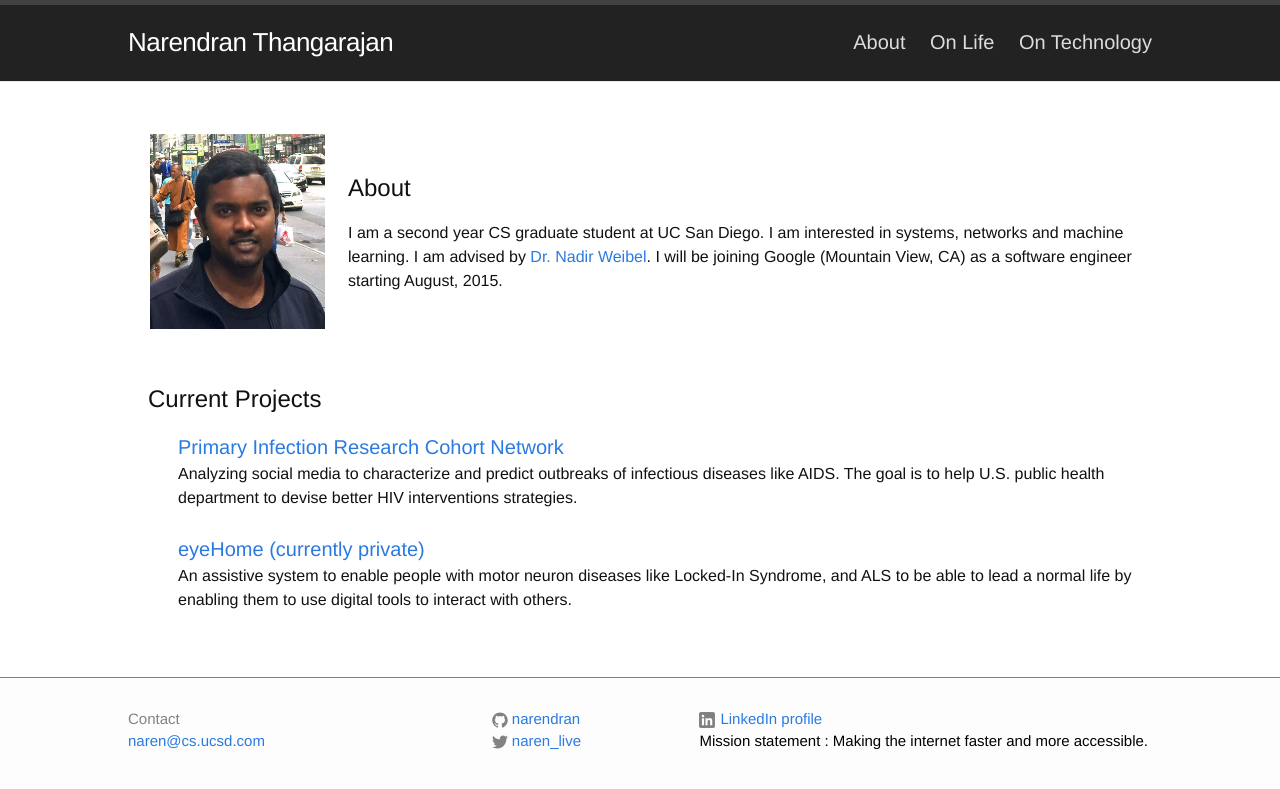
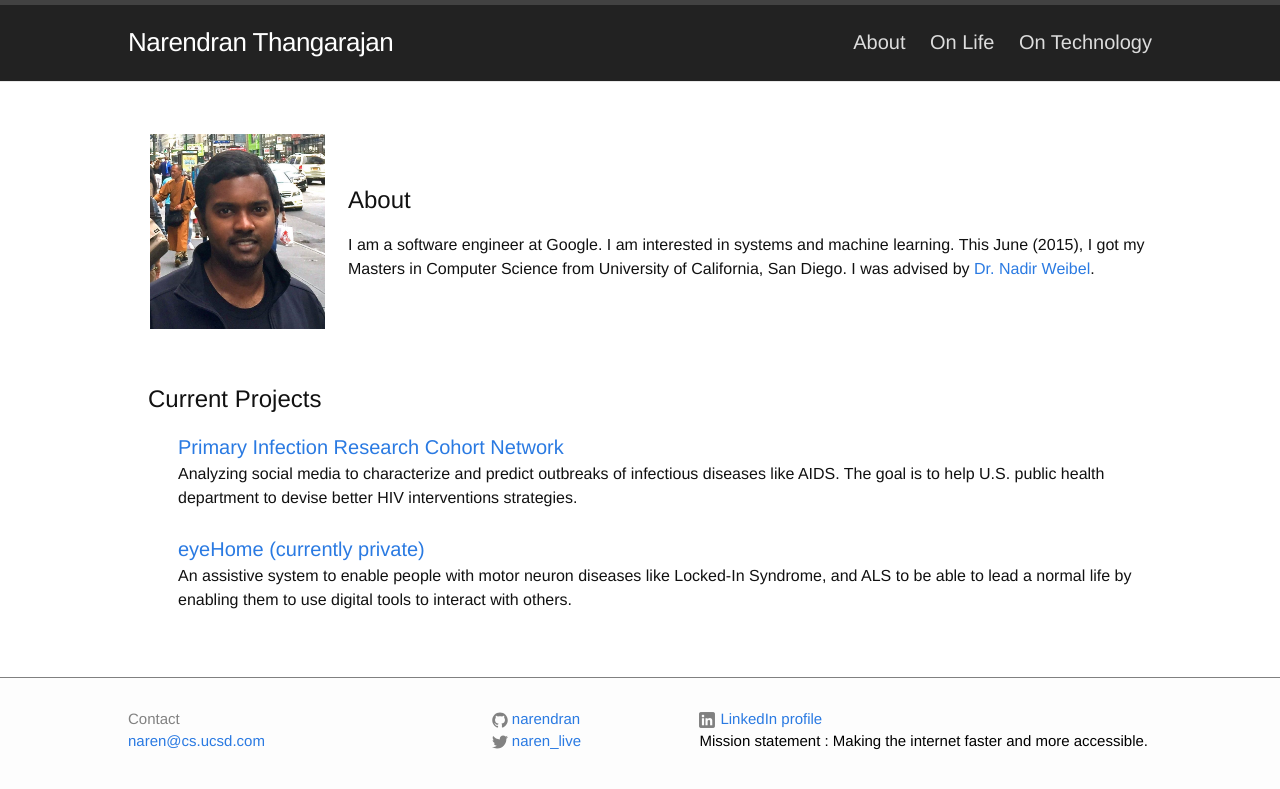
Before and after one commit to narendran/narendran.github.io, a Jekyll site: the page built from index.html, in a window 1280 px wide. Shown: the top 789 px of the page. Built offline with Jekyll 4.4.1, drawn with Linux system fonts in a browser that asks for light colours.

Commit message:
Changed description

```diff
--- a/index.html
+++ b/index.html
@@ -7,7 +7,7 @@ layout: default
 <tr><td style=" padding : 20px; width:175px">
 <img src="/images/naren.jpg" style="border: 1px black; "></td>
 <td><h2>About</h2>
-  I am a second year CS graduate student at UC San Diego. I am interested in systems, networks and machine learning. I am advised by <a href="http://weibel.ucsd.edu/">Dr. Nadir Weibel</a>.  I will be joining Google (Mountain View, CA) as a software engineer starting August, 2015.
+  I am a software engineer at Google. I am interested in systems and machine learning. This June (2015), I got my Masters in Computer Science from University of California, San Diego. I was advised by <a href="http://weibel.ucsd.edu/">Dr. Nadir Weibel</a>.
 </td>
 </tr>
 </table>
```
